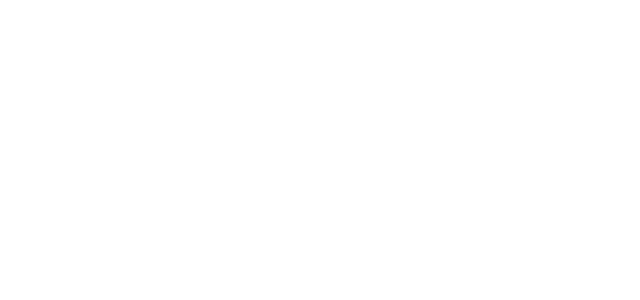
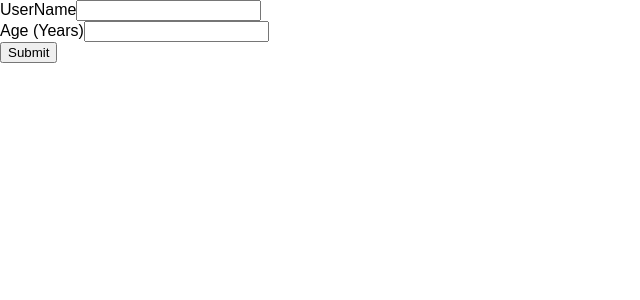
Before and after one commit to KevlarWai/revision_practice, a React (Create React App) app: page / in a window 1280 px wide. Shown: the top 300 px of the page, without its empty margins (0-640 px from the left). Built offline with nearby package versions, Linux system fonts and the light colour scheme.

Commit message:
Created initial form
Created initial form

```diff
--- a/src/App.js
+++ b/src/App.js
@@ -1,10 +1,10 @@
 import React from 'react';
-
+import AddUserForm from './Components/AddUsers/AddUserForm';
 
 function App() {
   return (
     <div>
-
+      <AddUserForm></AddUserForm>
     </div>
   );
 }
--- /dev/null
+++ b/src/Components/AddUsers/AddUserForm.js
@@ -0,0 +1,20 @@
+
+
+const AddUserForm = () => {
+
+    return <form>
+        <div>
+            <div><label>UserName</label>
+            <input></input>
+            </div>
+            <div>
+            <label>Age (Years)</label>
+            <input></input>
+            </div>
+            <button type='submit'>Submit</button>
+        </div>
+
+    </form>;
+};
+
+export default AddUserForm;
```
